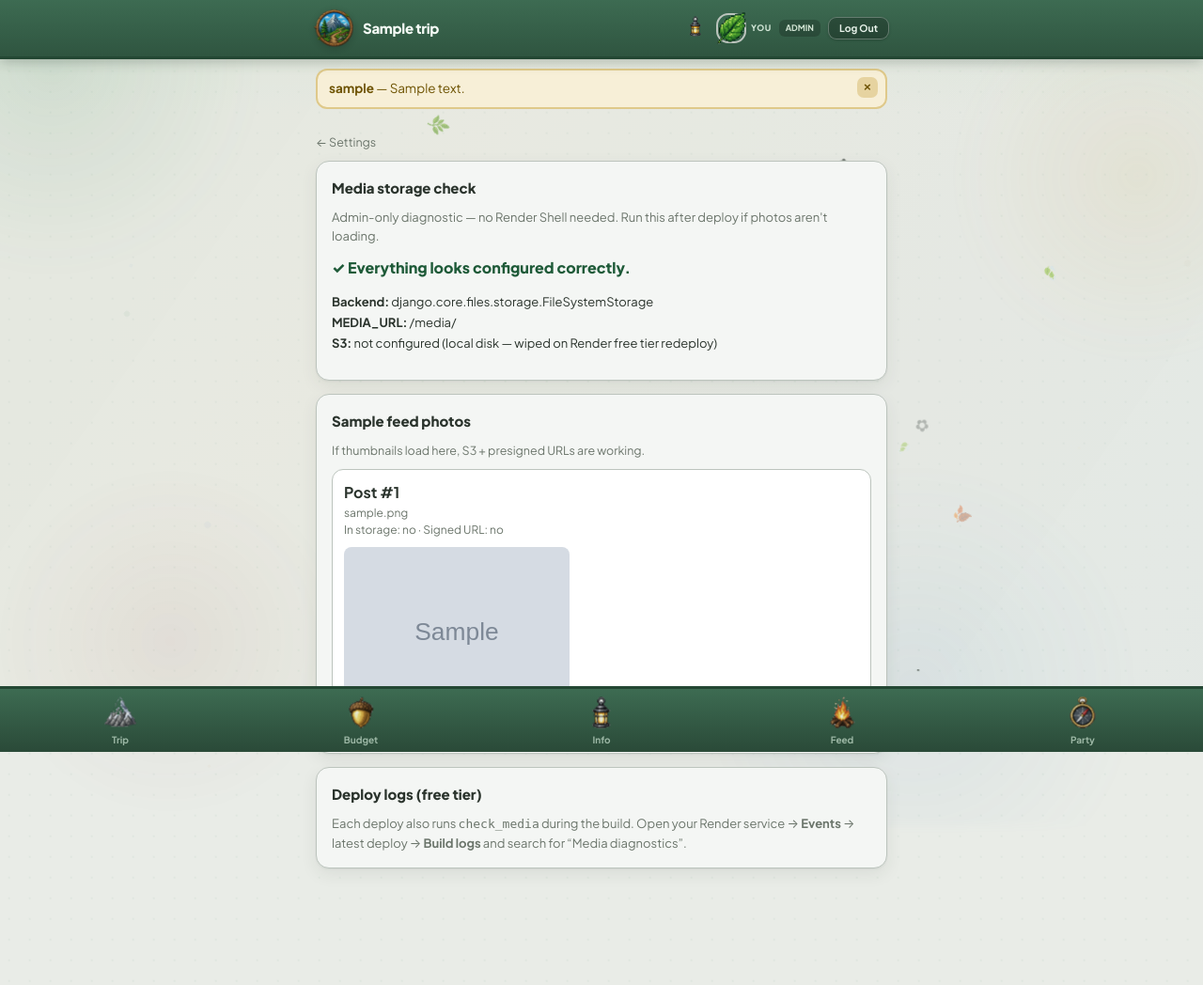
After one commit to Malac-253/nsc-public-demos, a Django app: page /settings/media/ in a window 1280 px wide. The commit adds this page. Shown: the whole page at 94% size. Run offline with Django 5.2, Linux system fonts and the light colour scheme; a user stored in the database is signed in; tables that the repository leaves empty hold one stand-in row (values such as "Sample post"); grey boxes marked "Sample" are stand-in pictures; data that the repository does not hold is empty.

Commit message:
guiltali changes-p2

```diff
--- /dev/null
+++ b/guiltali/party/media_diagnostics.py
@@ -0,0 +1,74 @@
+"""Shared media storage diagnostics (CLI + admin web page)."""
+from __future__ import annotations
+
+from django.conf import settings
+from django.core.files.storage import default_storage
+
+from party.models import Post
+
+
+def media_diagnostics(*, sample_limit: int = 8) -> dict:
+    backend = settings.STORAGES["default"]["BACKEND"]
+    bucket = getattr(settings, "AWS_STORAGE_BUCKET_NAME", None)
+    key_id = getattr(settings, "AWS_ACCESS_KEY_ID", "") or ""
+
+    info = {
+        "backend": backend,
+        "media_url": settings.MEDIA_URL,
+        "using_s3": "s3boto3" in backend.lower(),
+        "bucket": bucket or "",
+        "region": getattr(settings, "AWS_S3_REGION_NAME", ""),
+        "querystring_auth": getattr(settings, "AWS_QUERYSTRING_AUTH", None),
+        "access_key_set": bool(key_id),
+        "samples": [],
+        "ok": True,
+        "issues": [],
+    }
+
+    if info["using_s3"] and not info["access_key_set"]:
+        info["ok"] = False
+        info["issues"].append("AWS_ACCESS_KEY_ID is missing — uploads and signed URLs will fail.")
+
+    posts = (
+        Post.objects.filter(image__isnull=False)
+        .exclude(image="")
+        .order_by("-id")[:sample_limit]
+    )
+    if not posts:
+        info["issues"].append("No posts with images in the database.")
+        return info
+
+    for post in posts:
+        row = {
+            "id": post.id,
+            "name": post.image.name,
+            "exists": None,
+            "size": None,
+            "url": "",
+            "signed": False,
+            "error": "",
+        }
+        try:
+            row["exists"] = default_storage.exists(post.image.name)
+            if row["exists"]:
+                row["size"] = default_storage.size(post.image.name)
+            elif info["using_s3"]:
+                info["ok"] = False
+                info["issues"].append(f"Post #{post.id}: file missing in S3 ({post.image.name}).")
+        except Exception as exc:
+            row["error"] = f"exists check: {exc}"
+            info["ok"] = False
+            info["issues"].append(f"Post #{post.id}: {row['error']}")
+        try:
+            row["url"] = post.image.url
+            row["signed"] = "X-Amz-" in row["url"] or "AWSAccessKeyId=" in row["url"]
+            if info["using_s3"] and not row["signed"]:
+                info["ok"] = False
+                info["issues"].append(f"Post #{post.id}: URL is not presigned (private bucket will 403).")
+        except Exception as exc:
+            row["error"] = row["error"] or f"url: {exc}"
+            info["ok"] = False
+            info["issues"].append(f"Post #{post.id}: could not build URL — {exc}")
+        info["samples"].append(row)
+
+    return info
--- a/guiltali/party/urls.py
+++ b/guiltali/party/urls.py
@@ -45,6 +45,7 @@ urlpatterns = [
 
     path("party/", views.party, name="party"),
     path("settings/", views.settings_page, name="settings"),
+    path("settings/media/", views.media_check, name="media_check"),
     path("m/<int:member_id>/", views.member_link, name="member_link"),
     path("notifications/", views.notifications_list, name="notifications"),
     path("notifications/<int:notif_id>/open/", views.notif_open, name="notif_open"),
--- a/guiltali/party/views.py
+++ b/guiltali/party/views.py
@@ -1485,4 +1485,16 @@ def settings_page(request):
         "color_choices": COLOR_CHOICES,
         "taken_icons": taken,
         "needs_icon": not profile.icon_prompt_done or not me.icon,
+        "is_admin": me.role == Membership.ROLE_ADMIN,
     })
+
+
+@login_required
+def media_check(request):
+    """Admin-only S3/media diagnostics (Render free tier has no Shell)."""
+    trip = _trip(request)
+    me = _me(request, trip)
+    if me.role != Membership.ROLE_ADMIN:
+        raise Http404
+    from party.media_diagnostics import media_diagnostics
+    return render(request, "party/media_check.html", {"info": media_diagnostics()})
--- /dev/null
+++ b/guiltali/templates/party/media_check.html
@@ -0,0 +1,76 @@
+{% extends "base.html" %}
+{% block title %}Media check{% endblock %}
+{% block extra_css %}
+.status-ok{color:var(--green-deep);font-weight:800}
+.status-bad{color:var(--burgundy);font-weight:800}
+.sample{border:1px solid var(--line);border-radius:12px;padding:12px;margin-bottom:10px;background:#fff}
+.sample img{max-width:100%;max-height:180px;border-radius:8px;margin-top:8px;display:block}
+.sample .meta{font-size:12px;color:var(--muted);word-break:break-all}
+.issue{background:var(--burgundy-soft);border:1px solid #e0b8bc;border-radius:10px;padding:10px 12px;
+  font-size:13px;margin-bottom:8px;color:var(--burgundy-deep)}
+{% endblock %}
+{% block content %}
+<a href="{% url 'settings' %}" class="muted" style="font-size:12.5px" data-snd="rustle">← Settings</a>
+
+<div class="card" style="margin-top:8px">
+  <h2>Media storage check</h2>
+  <p class="muted" style="font-size:13px;margin-bottom:12px">
+    Admin-only diagnostic — no Render Shell needed. Run this after deploy if photos aren't loading.
+  </p>
+
+  {% if info.ok %}
+  <p class="status-ok">✓ Everything looks configured correctly.</p>
+  {% else %}
+  <p class="status-bad">✗ Problems found — see details below.</p>
+  {% endif %}
+
+  <div style="font-size:13px;margin:12px 0;line-height:1.7">
+    <div><strong>Backend:</strong> {{ info.backend }}</div>
+    <div><strong>MEDIA_URL:</strong> {{ info.media_url }}</div>
+    {% if info.using_s3 %}
+    <div><strong>S3 bucket:</strong> {{ info.bucket|default:"(missing)" }}</div>
+    <div><strong>Region:</strong> {{ info.region|default:"?" }}</div>
+    <div><strong>Presigned URLs:</strong> {{ info.querystring_auth|yesno:"on,off" }}</div>
+    <div><strong>Access key set:</strong> {{ info.access_key_set|yesno:"yes,NO" }}</div>
+    {% else %}
+    <div><strong>S3:</strong> not configured (local disk — wiped on Render free tier redeploy)</div>
+    {% endif %}
+  </div>
+
+  {% for issue in info.issues %}
+  <div class="issue">{{ issue }}</div>
+  {% endfor %}
+</div>
+
+{% if info.samples %}
+<div class="card">
+  <h2>Sample feed photos</h2>
+  <p class="muted" style="font-size:12.5px;margin-bottom:10px">If thumbnails load here, S3 + presigned URLs are working.</p>
+  {% for row in info.samples %}
+  <div class="sample">
+    <strong>Post #{{ row.id }}</strong>
+    <div class="meta">{{ row.name }}</div>
+    <div class="meta">
+      In storage: {{ row.exists|yesno:"yes,no,?" }}
+      {% if row.size %} · {{ row.size }} bytes{% endif %}
+      · Signed URL: {{ row.signed|yesno:"yes,no" }}
+    </div>
+    {% if row.error %}<div class="issue" style="margin-top:8px">{{ row.error }}</div>{% endif %}
+    {% if row.url %}
+    <img src="{{ row.url }}" alt="Post #{{ row.id }}" loading="lazy"
+         onerror="this.style.outline='3px solid #a83a2a';this.alt='Failed to load — check S3/IAM';">
+    {% endif %}
+  </div>
+  {% endfor %}
+</div>
+{% endif %}
+
+<div class="card">
+  <h2>Deploy logs (free tier)</h2>
+  <p class="muted" style="font-size:13px">
+    Each deploy also runs <code>check_media</code> during the build. Open your Render service →
+    <strong>Events</strong> → latest deploy → <strong>Build logs</strong> and search for
+    “Media diagnostics”.
+  </p>
+</div>
+{% endblock %}
```
Also changed, not shown: guiltali/party/management/commands/check_media.py (+34 -38 lines), guiltali/templates/party/settings.html (+8 -0 lines), 1 other file.
